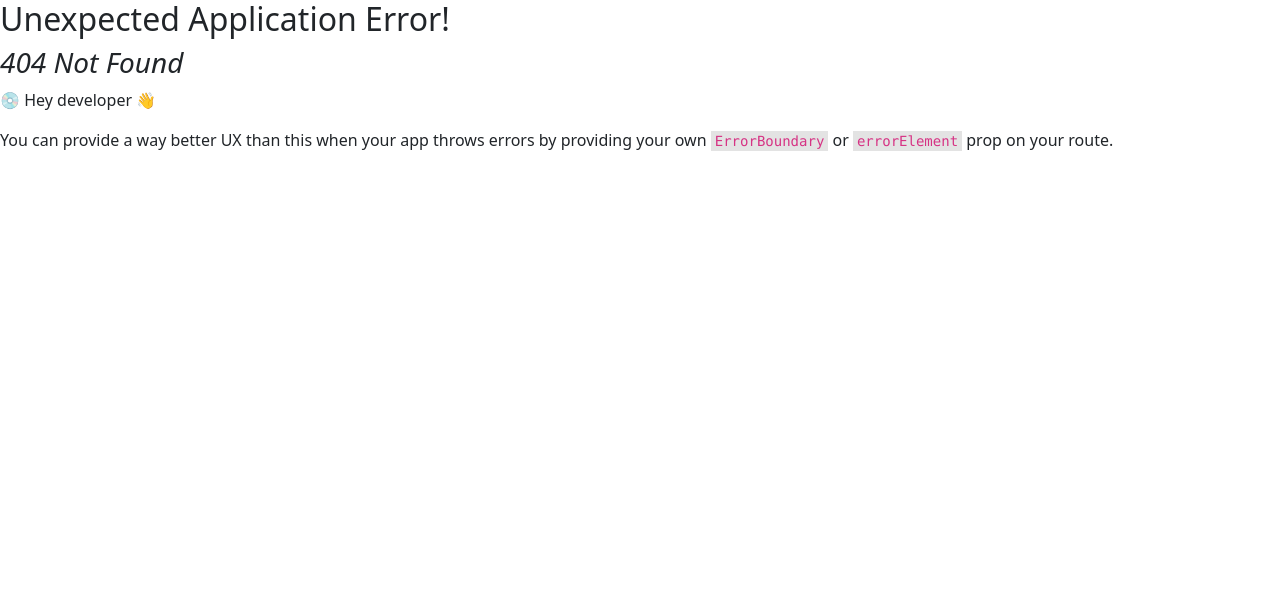
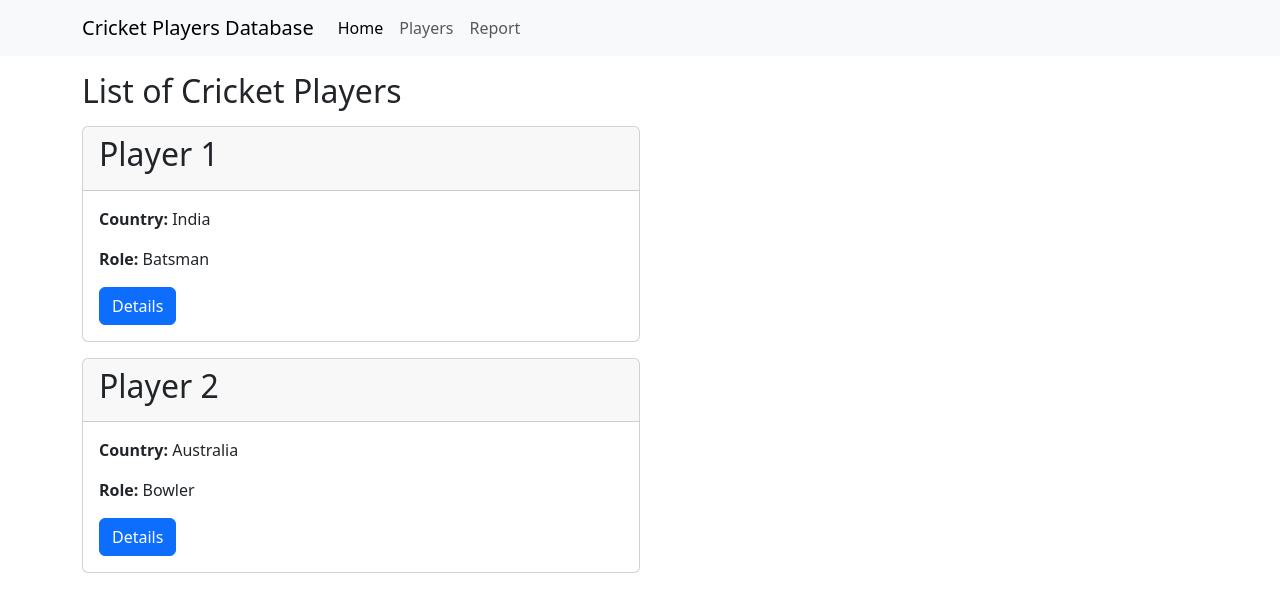
Before and after one commit to checodezz/Players-Banner-React, a React (Vite) app: page /playerlist in a window 1280 px wide. Before the commit this address had no page. Shown: the top 612 px of the page. Built offline with nearby package versions, Linux system fonts and the light colour scheme.

Commit message:
added playerDetails page

```diff
--- a/components/Header.jsx
+++ b/components/Header.jsx
@@ -2,9 +2,9 @@ const Header = () => {
   return (
     <header>
       <nav className="navbar navbar-expand-lg bg-body-tertiary">
-        <div className="container-fluid">
+        <div className="container">
           <a className="navbar-brand" href="#">
-            Players Database
+           Cricket Players Database
           </a>
           <button
             className="navbar-toggler"
--- /dev/null
+++ b/pages/PlayerList.jsx
@@ -0,0 +1,64 @@
+import { Link } from "react-router-dom";
+import Footer from "../components/Footer";
+import Header from "../components/Header";
+
+const PlayerList = () => {
+  const playersData = [
+    {
+      id: 1,
+      name: "Player 1",
+      role: "Batsman",
+      country: "India",
+    },
+    {
+      id: 2,
+      name: "Player 2",
+      role: "Bowler",
+      country: "Australia",
+    },
+  ];
+  return (
+    <>
+      <Header />
+      <main className="container">
+        <h2 className="my-3">List of Cricket Players</h2>
+        <div className="">
+          {playersData.map((player) => {
+            return (
+              <div className="card col-md-6 my-3">
+                <div className="card-header">
+                  <h2>{player.name}</h2>
+                </div>
+                <div className="card-body">
+                  <div className="card-text">
+                    <p>
+                      <strong>Country: </strong>
+                      {player.country}
+                    </p>
+                    <p>
+                      <strong>Role: </strong>
+                      {player.role}
+                    </p>
+                    <Link
+                      to={`playerdetails/${player.id}`}
+                      className="btn btn-primary"
+                    >
+                      Details
+                    </Link>
+                  </div>
+                </div>
+              </div>
+            );
+          })}
+        </div>
+      </main>
+      <br /> <br />
+      <br />
+      <br />
+      <br />
+      <br />
+    </>
+  );
+};
+
+export default PlayerList;
```
Also changed, not shown: src/index.jsx (+6 -2 lines), 1 other file (tests, documents, lock files or other folders).
